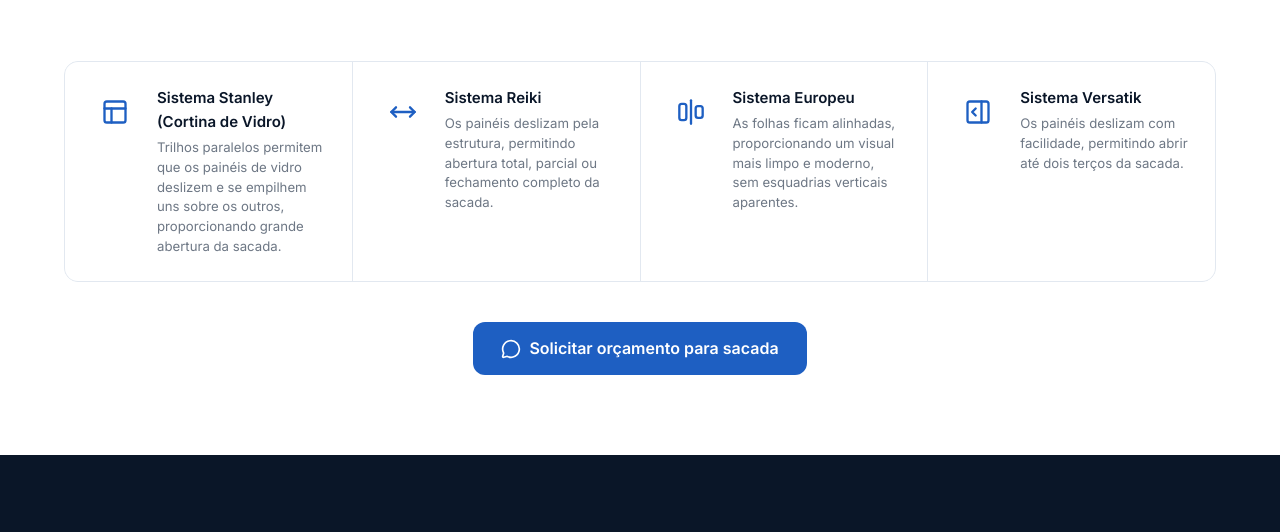
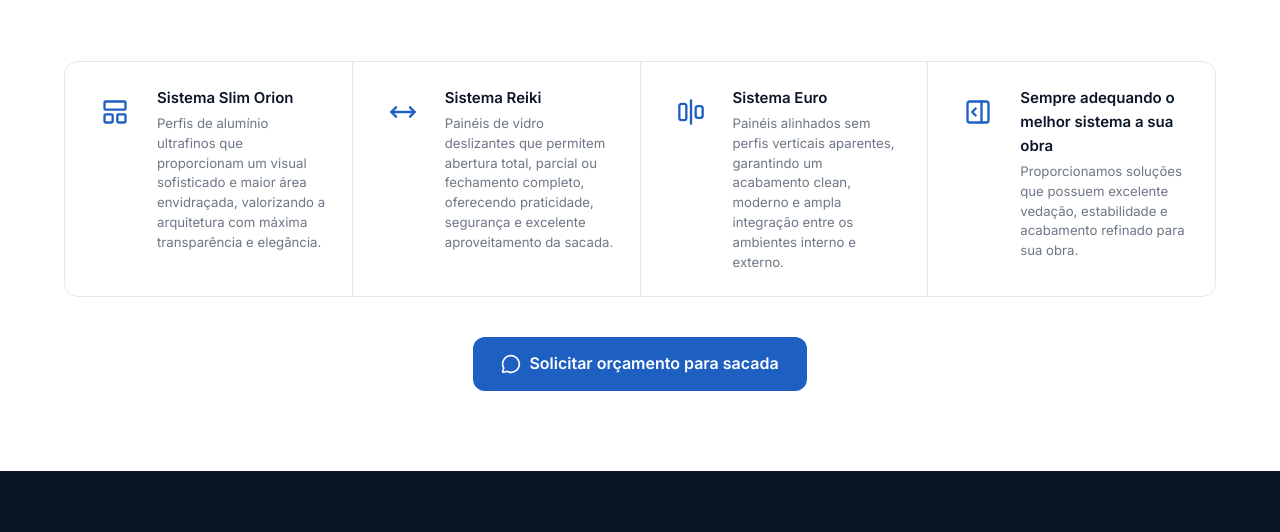
Before and after one commit to CarlaPr/RuglasSite, a plain HTML site: page index.html in a window 1280 px wide. Shown: the part 1539-2071 px from the top of the page. Drawn offline with nearby package versions, Linux system fonts and the light colour scheme; files that its build step writes are made by us from their sources.

Commit message:
Ajuste - Sistemas de sacada

```diff
--- a/index.html
+++ b/index.html
@@ -201,14 +201,14 @@
 
                 <div class="rg-benefit">
                     <div class="rg-benefit-icon">
-                        <i data-lucide="panels-top-left" class="w-7 h-7 text-accent"></i>
+                        <i data-lucide="layout-panel-top" class="w-7 h-7 text-accent"></i>
                     </div>
                     <div>
-                        <strong>Sistema Stanley (Cortina de Vidro)</strong>
+                        <strong>Sistema Slim Orion</strong>
                         <p>
-                            Trilhos paralelos permitem que os painéis de vidro deslizem
-                            e se empilhem uns sobre os outros, proporcionando grande
-                            abertura da sacada.
+                            Perfis de alumínio ultrafinos que proporcionam um visual
+                            sofisticado e maior área envidraçada, valorizando a arquitetura
+                            com máxima transparência e elegância.
                         </p>
                     </div>
                 </div>
@@ -220,8 +220,9 @@
                     <div>
                         <strong>Sistema Reiki</strong>
                         <p>
-                            Os painéis deslizam pela estrutura, permitindo abertura
-                            total, parcial ou fechamento completo da sacada.
+                            Painéis de vidro deslizantes que permitem abertura total,
+                            parcial ou fechamento completo, oferecendo praticidade,
+                            segurança e excelente aproveitamento da sacada.
                         </p>
                     </div>
                 </div>
@@ -231,10 +232,11 @@
                         <i data-lucide="align-horizontal-justify-center" class="w-7 h-7 text-accent"></i>
                     </div>
                     <div>
-                        <strong>Sistema Europeu</strong>
+                        <strong>Sistema Euro</strong>
                         <p>
-                            As folhas ficam alinhadas, proporcionando um visual mais
-                            limpo e moderno, sem esquadrias verticais aparentes.
+                            Painéis alinhados sem perfis verticais aparentes, garantindo
+                            um acabamento clean, moderno e ampla integração entre os
+                            ambientes interno e externo.
                         </p>
                     </div>
                 </div>
@@ -244,16 +246,15 @@
                         <i data-lucide="panel-right-open" class="w-7 h-7 text-accent"></i>
                     </div>
                     <div>
-                        <strong>Sistema Versatik</strong>
+                        <strong>Sempre adequando o melhor sistema a sua obra</strong>
                         <p>
-                            Os painéis deslizam com facilidade, permitindo abrir
-                            até dois terços da sacada.
+                            Proporcionamos soluções que possuem excelente vedação, estabilidade e
+                            acabamento refinado para sua obra.
                         </p>
                     </div>
                 </div>
 
             </div>
-
             <div class="text-center mt-10">
                 <a href="https://wa.me/5511947965351?text=Olá!%20Quero%20orçamento%20para%20envidraçamento%20de%20sacada."
                    target="_blank" rel="noopener noreferrer" class="rg-btn-primary rg-btn-lg">
@@ -424,7 +425,7 @@
                 </p>
             </div>
 
-            <div class="grid grid-cols-1 lg:grid-cols-2 gap-8">
+            <div class="grid grid-cols-1 lg:grid-cols-1 gap-8">
 
                 <div class="rg-maint-card">
                     <div class="flex items-start gap-5">
```
